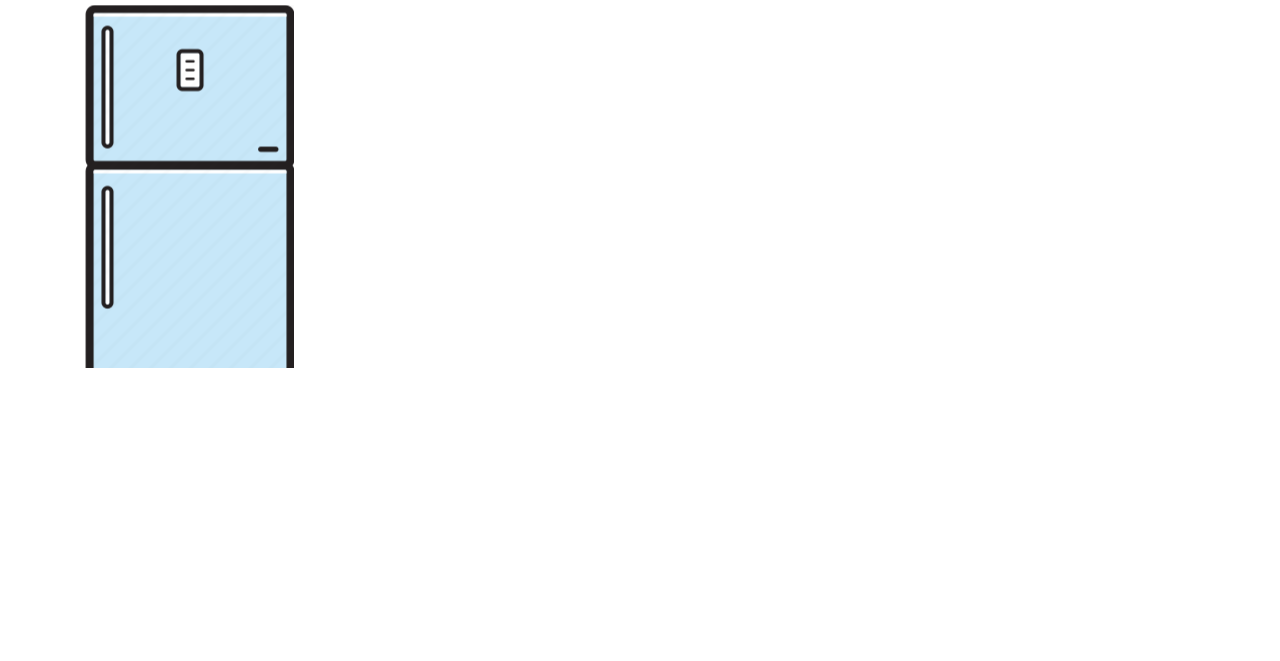
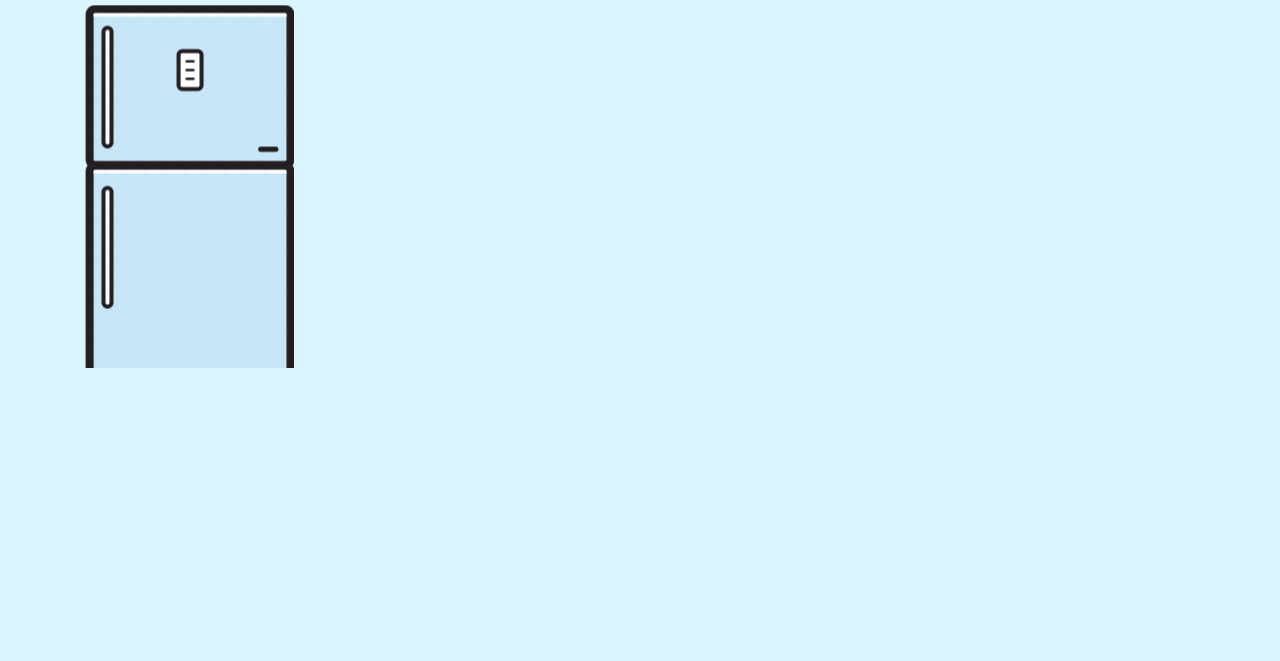
Before and after one commit to monikan2018/fridge-client, a React app: page / in a window 1280 px wide. Shown: the part 139-800 px from the top of the page. Built offline with nearby package versions, Linux system fonts and the light colour scheme.

Commit message:
Changed app's background color and font letter spacing

```diff
--- a/src/index.scss
+++ b/src/index.scss
@@ -1 +1,13 @@
 @import '~bootstrap/scss/bootstrap';
+
+$background-color: #dcf6ff;
+$black-font: #000;
+
+* {
+  // font-weight: lighter;
+  letter-spacing: 2px;
+}
+
+body {
+  background-color: $background-color;
+}
```
